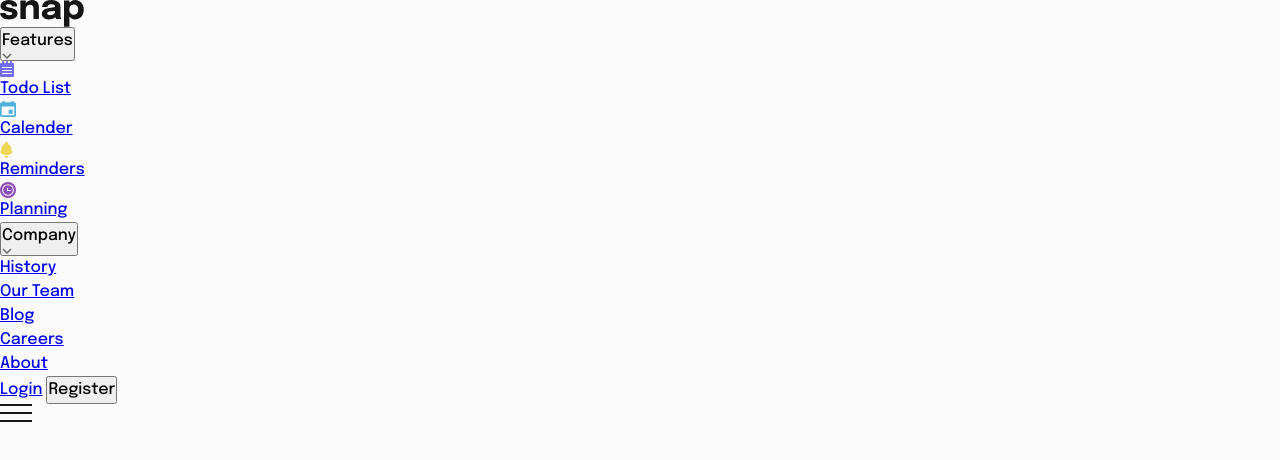
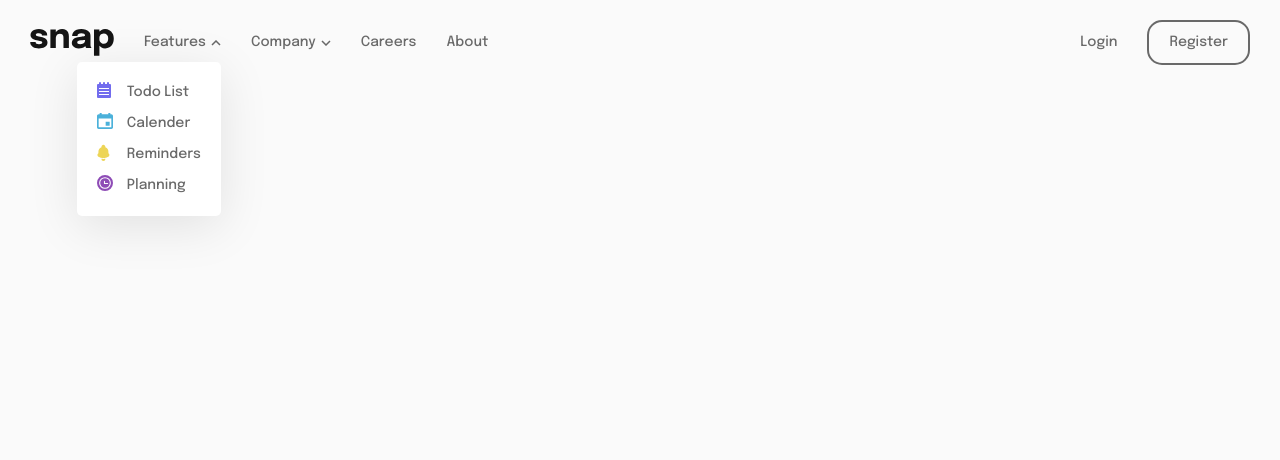
Before and after one commit to Divine-hash/intro-section, a website built with webpack: page public/index.html in a window 1280 px wide. Both pictures are taken after a click on the button "Features". Built offline with nearby package versions, Linux system fonts and the light colour scheme.

Commit message:
added navigation styles and typescript implementation code

```diff
--- a/src/app.ts
+++ b/src/app.ts
@@ -1 +1,5 @@
 import './styles.css';
+import DeskTopNavigaton from './modules/DesktopNavigation';
+
+const navbar = <HTMLElement>document.getElementById('navigation');
+new DeskTopNavigaton(navbar);
--- /dev/null
+++ b/src/modules/DesktopNavigation.ts
@@ -0,0 +1,25 @@
+export default class DeskTopNavigaton {
+  navbar: HTMLElement;
+
+  constructor(navbar: HTMLElement) {
+    this.navbar = navbar;
+    navbar.addEventListener('click', this.onClickEvent.bind(this));
+  }
+
+  private onClickEvent({target}: MouseEvent): void {
+    let toggleBtn = (<HTMLButtonElement>target).closest('button');
+    if (!toggleBtn) return;
+    if (toggleBtn.dataset.id != 'toggle-btn') return;
+    this.toggleMenu(toggleBtn);
+  }
+
+  private toggleMenu(toggleBtn: HTMLButtonElement): void {
+    if (!toggleBtn.classList.contains('showpopup')) {
+      toggleBtn.classList.add('showpopup');
+      toggleBtn.setAttribute('aria-expanded', 'true');
+    } else {
+      toggleBtn.classList.remove('showpopup');
+      toggleBtn.setAttribute('aria-expanded', 'false');
+    }
+  }
+}
--- a/src/styles.css
+++ b/src/styles.css
@@ -86,3 +86,153 @@ body {
 ul {
   list-style: none;
 }
+
+
+
+/*
+===================================
+  COMPONENTS
+-----------------------------------
+*/
+/*  header */
+.header {
+  padding: calc(20em / 16) calc(30em / 16);
+  display: grid;
+  grid-template-columns: auto 1fr;
+  grid-template-rows: auto;
+  align-items: center;
+  gap: 30px;
+}
+
+.header__menu {
+  display: none;
+}
+
+@media (max-width: 45em) {
+  .header {
+    grid-template-columns: max-content max-content;
+    grid-template-rows: auto;
+    justify-content: space-between;
+  }
+
+  .header__menu {
+    display: block;
+  }
+}
+
+/* nav */
+.nav {
+  display: flex;
+  align-items: center;
+  justify-content: space-between;
+  font-size: calc(14em / 16);
+  color: var(--medium-gray)
+}
+
+.nav :is(button, a) {
+  color: inherit;
+  transition: color 300ms;
+}
+
+.nav :is(button:hover, a:hover) {
+  color: var(--almost-black);
+  cursor: pointer;
+}
+
+.nav a {
+  color: inherit;
+  text-decoration: none;
+}
+
+.nav button {
+  background: transparent;
+  border: none;
+  outline: none;
+  display: flex;
+  align-items: center;
+  gap: 5px;
+}
+
+.nav__list {
+  display: flex;
+  align-items: center;
+  gap: 30px;
+}
+
+.nav__list > li {
+  position: relative;
+}
+
+.nav__list button > span {
+  transition: transform 300ms;
+}
+
+.nav__list .submenu {
+  position: absolute;
+  background: #fff;
+  padding: 20px;
+  top: 30px;
+  display: flex;
+  flex-direction: column;
+  gap: 10px;
+  border-radius: 5px;
+  box-shadow: rgba(0, 0, 0, 0.1) 0px 10px 50px;
+  visibility: hidden;
+  opacity: 0;
+  transition: opacity 300ms, visibility 0s linear 300ms;
+}
+
+.nav__list #features.submenu {
+  right: 0;
+}
+
+.nav__list #features.submenu li {
+  display: flex;
+  gap: 10px;
+}
+
+.nav__list #features.submenu li > *:first-child {
+  width: 20px;
+}
+
+.nav__list #company.submenu {
+  left: 0;
+}
+
+.nav__list #company.submenu li {
+  width: max-content
+}
+
+.nav__login {
+  display: flex;
+  align-items: center;
+  gap: 30px;
+}
+
+.nav__login > button {
+  padding: 10px 20px;
+  border: 2px solid var(--medium-gray);
+  border-radius: 15px;
+  transition: border-color 300ms, color 300ms; /* Ovewrites previous transition property */
+}
+
+.nav__login > button:hover {
+  border: 2px solid var(--almost-black);
+}
+
+/* Desktop Active States */
+.nav__list  button.showpopup + .outer .submenu{
+  visibility: visible;
+  opacity: 1;
+  transition-delay: 0s;
+}
+
+.nav__list button.showpopup > span {
+  transform: rotate(180deg);
+}
+
+@media (max-width: 45em) {
+  .nav {
+    display: none;
+  }
+}
```
